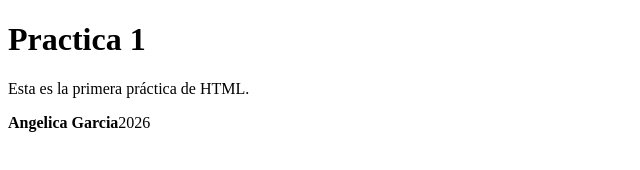
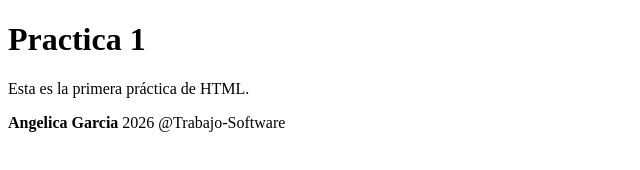
Before and after one commit to Ga192ange/Practica-de-Git, a plain HTML site: page index.html in a window 1280 px wide. Shown: the whole page, without its empty margins (0-640 px from the left). Drawn offline with Linux system fonts and the light colour scheme.

Commit message:
Edite archvio index

```diff
--- a/index.html
+++ b/index.html
@@ -15,7 +15,7 @@
     </main>
 
     <footer>
-        <p><strong>Angelica Garcia</strong>2026</p>
+        <p><strong>Angelica Garcia</strong> 2026 @Trabajo-Software</p>
     </footer>
 
 </body>
```
